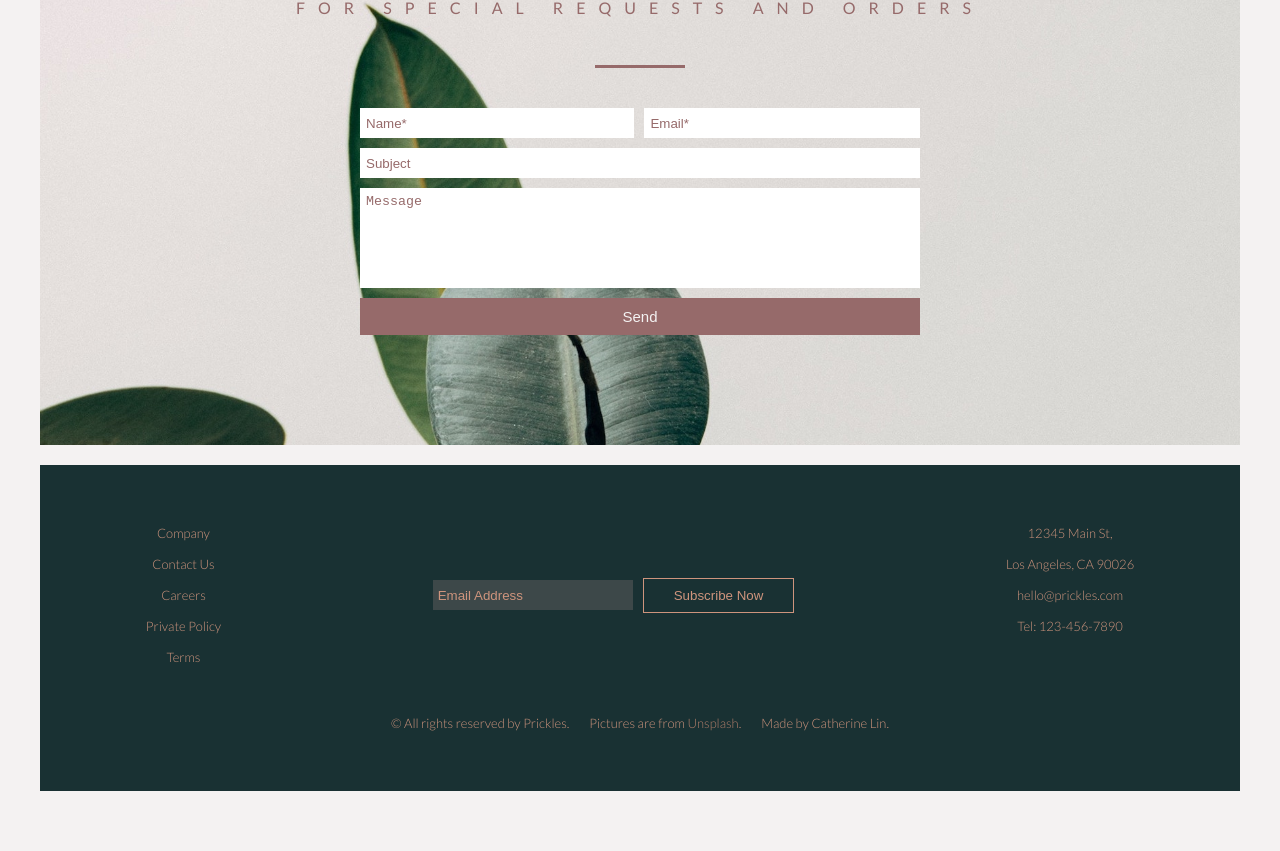
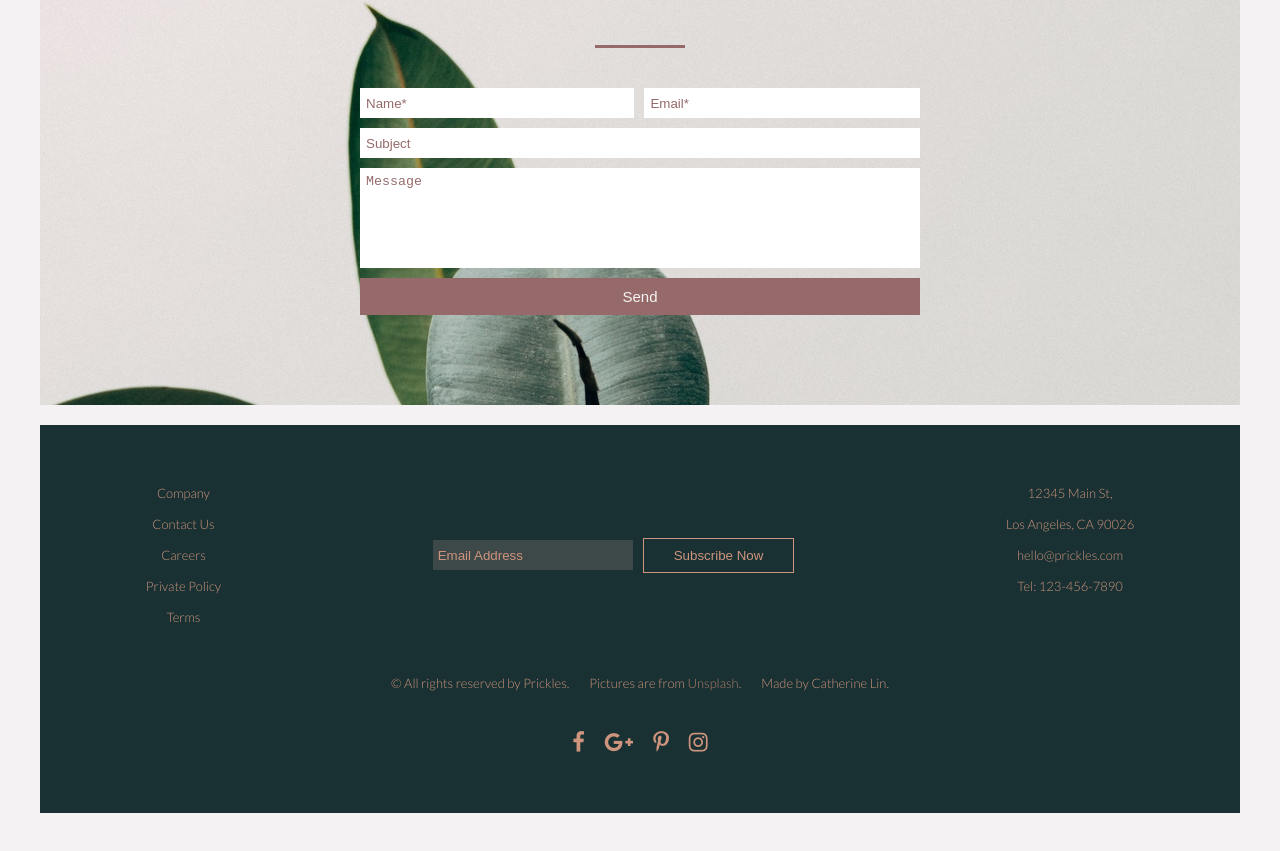
Before and after one commit to c-clin/business-template, a React (Create React App) app: page / in a window 1280 px wide. Shown: the part 2534-3385 px from the top of the page. Built offline with nearby package versions, Linux system fonts and the light colour scheme.

Commit message:
added icons

```diff
--- a/src/components/Collection.js
+++ b/src/components/Collection.js
@@ -15,7 +15,14 @@ const Collection = () => {
 
         <div className="collection__card-back">
           <div className="collection__card-back-details">
-            <p>Have yourself a cactus</p>
+            <div className="stars">
+              <i className="fa fa-star" aria-hidden="true" />
+              <i className="fa fa-star" aria-hidden="true" />
+              <i className="fa fa-star" aria-hidden="true" />
+              <i className="fa fa-star" aria-hidden="true" />
+              <i className="fa fa-star" aria-hidden="true" />
+            </div>
+            <p>Have yourself a cactus"</p>
             <button className="btn-inline">Shop collection</button>
           </div>
         </div>
@@ -28,12 +35,19 @@ const Collection = () => {
 
         <div className="collection__card-back">
           <div className="collection__card-back-details">
-            <p>The world needs more plants</p>
+            <div className="stars">
+              <i className="fa fa-star" aria-hidden="true" />
+              <i className="fa fa-star" aria-hidden="true" />
+              <i className="fa fa-star" aria-hidden="true" />
+              <i className="fa fa-star" aria-hidden="true" />
+              <i className="fa fa-star" aria-hidden="true" />
+            </div>
+            <p>The world needs more plants"</p>
             <button className="btn-inline">Shop collection</button>
           </div>
         </div>
       </div>
-      <div class="collection__card">
+      <div className="collection__card">
         <figure className="collection__card-picture">
           <img src={collection3} alt="sucullent" />
           <figcaption className="collection__card-text">Plants</figcaption>
@@ -41,7 +55,14 @@ const Collection = () => {
 
         <div className="collection__card-back">
           <div className="collection__card-back-details">
-            <p>We love succulents</p>
+            <div className="stars">
+              <i className="fa fa-star" aria-hidden="true" />
+              <i className="fa fa-star" aria-hidden="true" />
+              <i className="fa fa-star" aria-hidden="true" />
+              <i className="fa fa-star" aria-hidden="true" />
+              <i className="fa fa-star" aria-hidden="true" />
+            </div>
+            <p>We love succulents"</p>
             <button className="btn-inline">Shop collection</button>
           </div>
         </div>
--- a/src/components/Footer.js
+++ b/src/components/Footer.js
@@ -32,6 +32,13 @@ const Footer = () => {
         </p>
         <p>Made by Catherine Lin</p>.
       </div>
+
+      <div className="footer__social-media">
+        <i className="fa fa-facebook footer-icon" aria-hidden="true" />
+        <i className="fa fa-google-plus footer-icon" aria-hidden="true" />
+        <i className="fa fa-pinterest-p footer-icon" aria-hidden="true" />
+        <i className="fa fa-instagram footer-icon" aria-hidden="true" />
+      </div>
     </footer>
   );
 };
--- a/src/components/Service.js
+++ b/src/components/Service.js
@@ -13,7 +13,8 @@ const Service = () => {
           supported!
         </video>
       </div>
-
+      <h3 className="service-container__heading">Our Services</h3>
+      <hr />
       <div className="service">
         <div className="service__box">
           <div className="service__picture service__picture--1" />
--- a/src/index.js
+++ b/src/index.js
@@ -9,6 +9,7 @@ import './main.css';
 import App from './App';
 import registerServiceWorker from './registerServiceWorker';
 import testReducer from './store/reducers/testReducer';
+import '../node_modules/font-awesome/css/font-awesome.min.css';
 
 const composedEnhancers =
   window.__REDUX_DEVTOOLS_EXTENSION_COMPOSE__ || compose;
--- a/src/main.css
+++ b/src/main.css
@@ -226,12 +226,23 @@ body {
       height: 100%;
       transition: all 0.9s ease-out;
       background-image: linear-gradient(to right bottom, #436b6e, #193133); }
+      .collection__card-back .stars {
+        text-align: center;
+        font-size: 1.6rem;
+        margin-bottom: 5rem;
+        color: #ce947d; }
       .collection__card-back-details {
         position: absolute;
         top: 50%;
         left: 50%;
         transform: translate(-50%, -50%);
         border-radius: 3px; }
+        .collection__card-back-details p::before {
+          content: '\201C';
+          position: absolute;
+          top: 1rem;
+          left: -4rem;
+          font-size: 13rem; }
         .collection__card-back-details p {
           color: #f4f2f2;
           font-size: 2.5rem;
@@ -271,7 +282,7 @@ body {
       color: #f4f2f2; }
 
 .contact {
-  padding: 11rem 4rem;
+  padding: 9rem 4rem;
   background-image: url("./assets/contact-plant.jpg");
   background-size: cover;
   background-position: center top;
@@ -415,11 +426,40 @@ body {
           transform: skewY(-4deg) scale(1.15); }
       .footer__copyright p:not(:last-child) {
         margin-right: 2rem; }
+  .footer__social-media {
+    display: flex;
+    justify-content: center;
+    align-items: center;
+    margin-top: 4rem;
+    font-size: 2.2rem; }
+    .footer__social-media .footer-icon {
+      cursor: pointer;
+      transition: all 0.4s; }
+      .footer__social-media .footer-icon:not(:last-child) {
+        margin-right: 2rem; }
+      .footer__social-media .footer-icon:hover {
+        transform: scale(1.15); }
 
 .service-container {
   position: relative;
   height: 100vh;
   margin-bottom: 2rem; }
+  .service-container__heading {
+    text-transform: uppercase;
+    font-size: 1.8rem;
+    text-align: center;
+    letter-spacing: 15px;
+    padding-top: 5rem;
+    margin-bottom: 1.5rem;
+    font-weight: 400;
+    color: #966a6a; }
+  .service-container hr {
+    width: 9rem;
+    background: #966a6a;
+    height: 0.3rem;
+    text-align: center;
+    margin: 0 auto;
+    border: 0; }
   .service-container .bg-video {
     position: absolute;
     top: 0;
@@ -436,8 +476,7 @@ body {
     display: flex;
     justify-content: space-around;
     align-items: center;
-    padding: 3rem;
-    height: 100vh; }
+    padding: 6rem 3rem 3rem 3rem; }
     .service-container .service__picture {
       background-size: cover;
       height: 23rem;
--- a/src/sass/_components.scss
+++ b/src/sass/_components.scss
@@ -285,8 +285,23 @@
       transition: all 0.9s ease-out;
       background-image: linear-gradient(to right bottom, #436b6e, #193133);
 
+      .stars {
+        text-align: center;
+        font-size: 1.6rem;
+        margin-bottom: 5rem;
+        color: $color-dusty-orange;
+      }
+
       &-details {
         @include absCenter;
+        p::before {
+          content: '\201C';
+          position: absolute;
+          top: 1rem;
+          left: -4rem;
+          font-size: 13rem;
+        }
+
         p {
           color: $color-grey-light;
           font-size: 2.5rem;
@@ -342,7 +357,7 @@
 /////////////////////////////////////////
 // CONTACT
 .contact {
-  padding: 11rem 4rem;
+  padding: 9rem 4rem;
   background-image: url('./assets/contact-plant.jpg');
   background-size: cover;
   background-position: center top;
@@ -560,6 +575,27 @@
       }
     }
   }
+
+  &__social-media {
+    display: flex;
+    justify-content: center;
+    align-items: center;
+    margin-top: 4rem;
+    font-size: 2.2rem;
+
+    .footer-icon {
+      cursor: pointer;
+      transition: all 0.4s;
+
+      &:not(:last-child) {
+        margin-right: 2rem;
+      }
+
+      &:hover {
+        transform: scale(1.15);
+      }
+    }
+  }
 }
 
 /////////////////////////////////////////
@@ -568,6 +604,26 @@
   position: relative;
   height: 100vh;
   margin-bottom: 2rem;
+
+  &__heading {
+    text-transform: uppercase;
+    font-size: 1.8rem;
+    text-align: center;
+    letter-spacing: 15px;
+    padding-top: 5rem;
+    margin-bottom: 1.5rem;
+    font-weight: 400;
+    color: $color-dusty-pink;
+  }
+
+  hr {
+    width: 9rem;
+    background: $color-dusty-pink;
+    height: 0.3rem;
+    text-align: center;
+    margin: 0 auto;
+    border: 0;
+  }
 
   .bg-video {
     position: absolute;
@@ -590,8 +646,7 @@
     display: flex;
     justify-content: space-around;
     align-items: center;
-    padding: 3rem;
-    height: 100vh;
+    padding: 6rem 3rem 3rem 3rem;
 
     &__picture {
       background-size: cover;
```
Also changed, not shown: package.json (+4 -3 lines), 1 other file (tests, documents, lock files or other folders).
